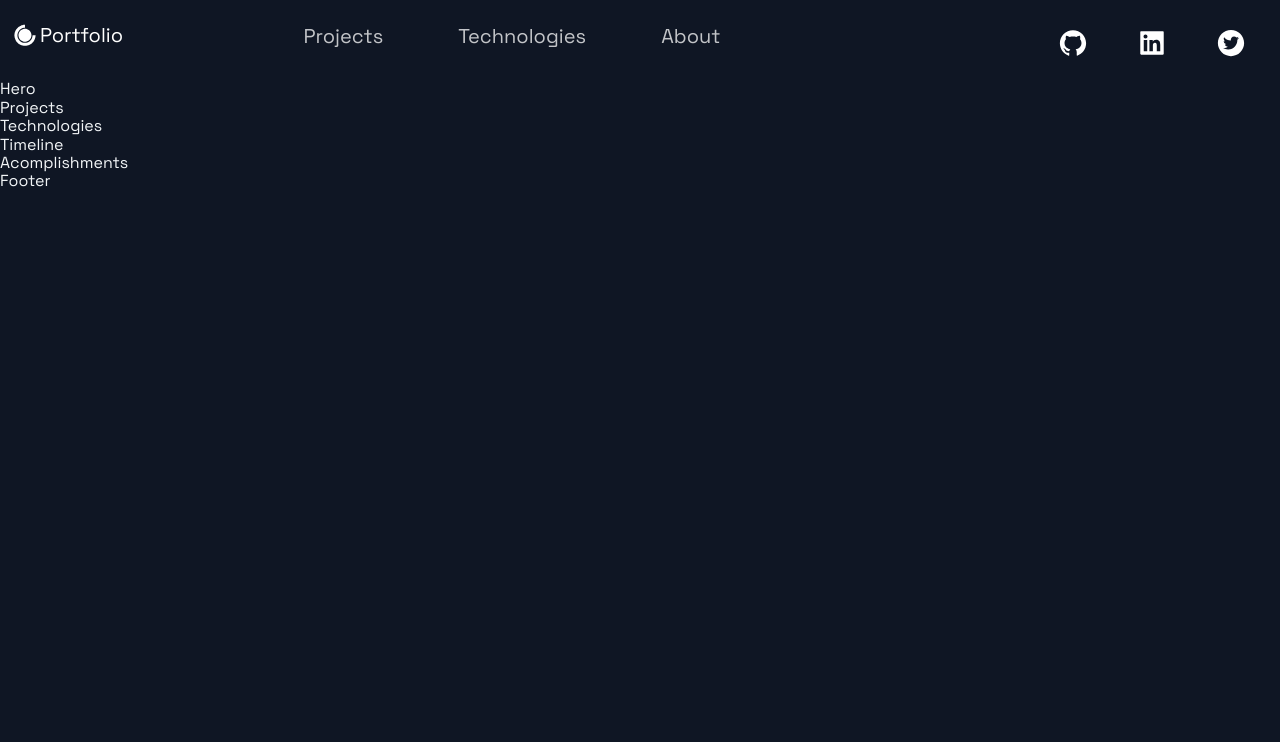
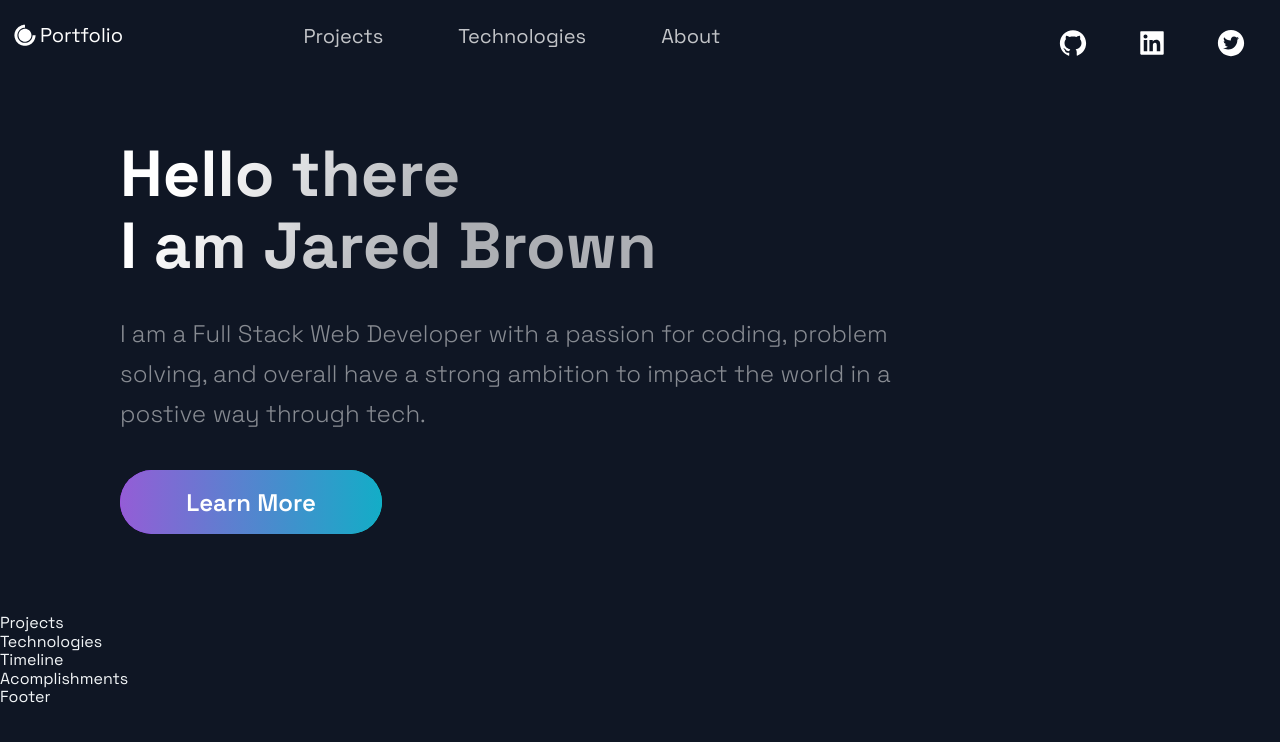
Before and after one commit to JaredBrown1/My-portfolio, a Next.js app: page / in a window 1280 px wide. Shown: the top 742 px of the page. Built offline with nearby package versions, Linux system fonts and the light colour scheme.

Commit message:
hero section completed

```diff
--- a/src/components/Hero/Hero.js
+++ b/src/components/Hero/Hero.js
@@ -1,13 +1,31 @@
-import React from 'react';
+import React from "react";
 
-import { Section, SectionText, SectionTitle } from '../../styles/GlobalComponents';
-import Button from '../../styles/GlobalComponents/Button';
-import { LeftSection } from './HeroStyles';
+import {
+	Section,
+	SectionText,
+	SectionTitle,
+} from "../../styles/GlobalComponents";
+import Button from "../../styles/GlobalComponents/Button";
+import { LeftSection } from "./HeroStyles";
 
 const Hero = (props) => (
-  <div>
-    Hero
-  </div>
+	<Section row nopadding>
+		<LeftSection>
+			<SectionTitle main center>
+				Hello there <br />I am Jared Brown
+			</SectionTitle>
+			<SectionText>
+				I am a Full Stack Web Developer with a passion for coding, problem
+				solving, and overall have a strong ambition to impact the world in a
+				postive way through tech.
+			</SectionText>
+			<Button
+				onClick={() => (window.location = "mailto:Jared.fe.brown@gmail.com")}
+			>
+				Learn More
+			</Button>
+		</LeftSection>
+	</Section>
 );
 
 export default Hero;
```
